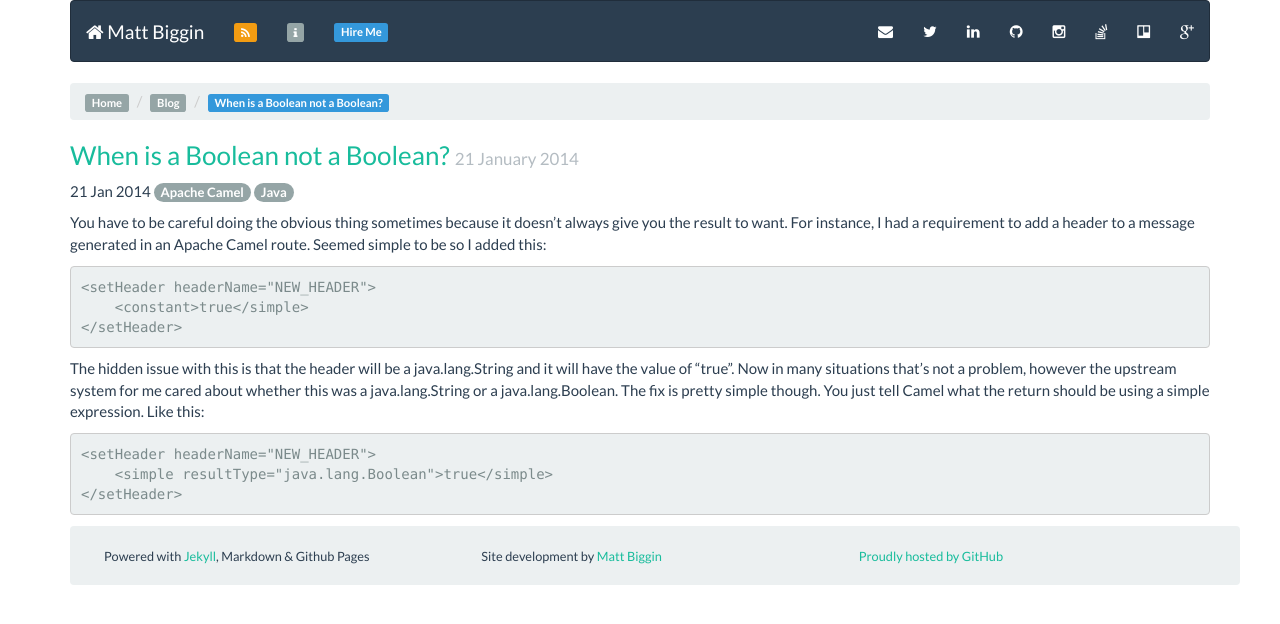
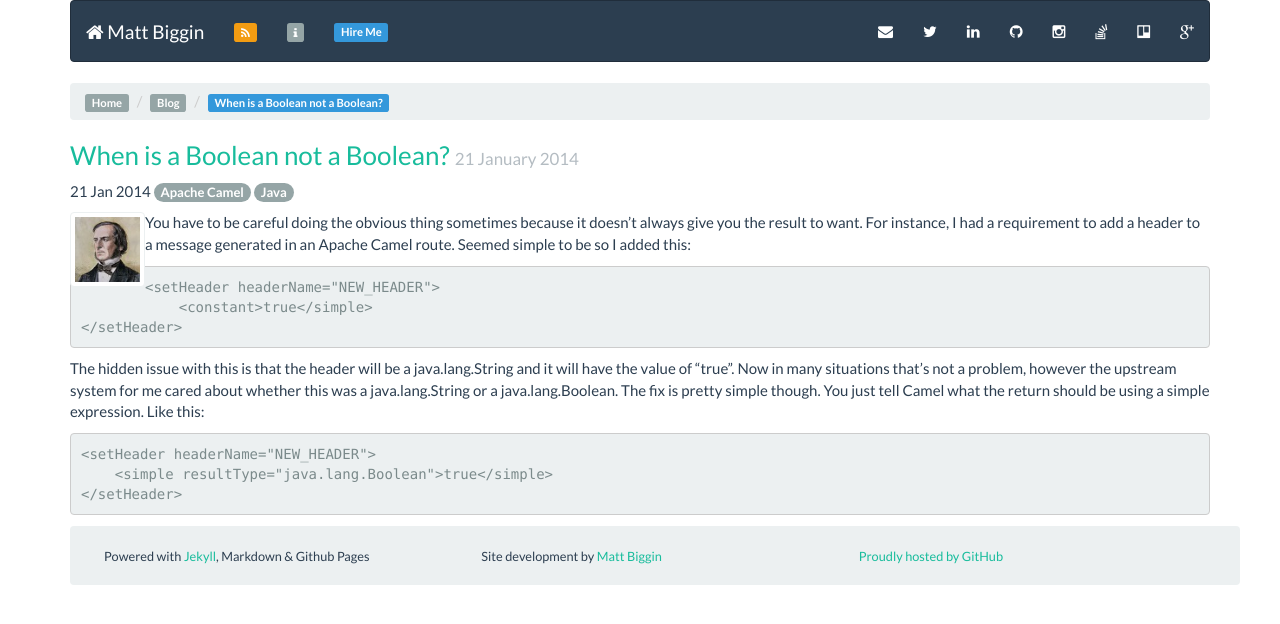
Before and after one commit to ultraflynn/mattbiggin.co.uk, a Jekyll site: the page built from _posts/2014-01-21-when-is-a-boolean-not-a-boolean.md, in a window 1280 px wide. Shown: the top 624 px of the page. Built offline with Jekyll 4.4.1, drawn with Linux system fonts in a browser that asks for light colours; Markdown is read by kramdown in place of the engine named in the settings.

Commit message:
Added an image of George B

```diff
--- a/_posts/2014-01-21-when-is-a-boolean-not-a-boolean.md
+++ b/_posts/2014-01-21-when-is-a-boolean-not-a-boolean.md
@@ -2,6 +2,7 @@
 layout: post
 title: When is a Boolean not a Boolean?
 tags: [Apache Camel, Java]
+thumbnail: /images/GeorgeBoole.jpg
 synopsis: You think you’re adding a Boolean flag to the header of a message, but are you? Is that flag really a String with the text “true” or “false? Does is really matter?
 ---
 You have to be careful doing the obvious thing sometimes because it doesn’t always give you the result to want. For instance, I had a requirement to add a header to a message generated in an Apache Camel route. Seemed simple to be so I added this:
```
Also changed, not shown: images/GeorgeBoole.jpg (added), images/avatar.jpg (deleted).
